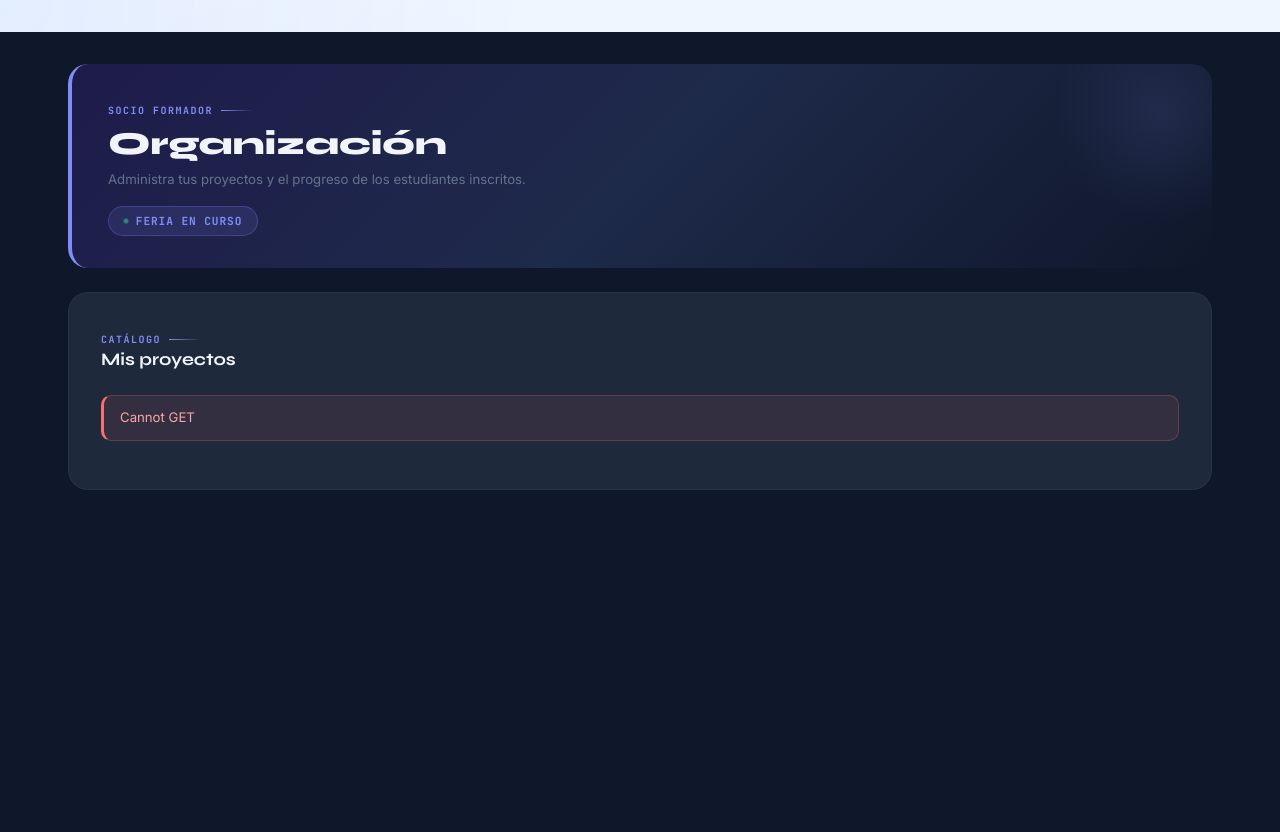
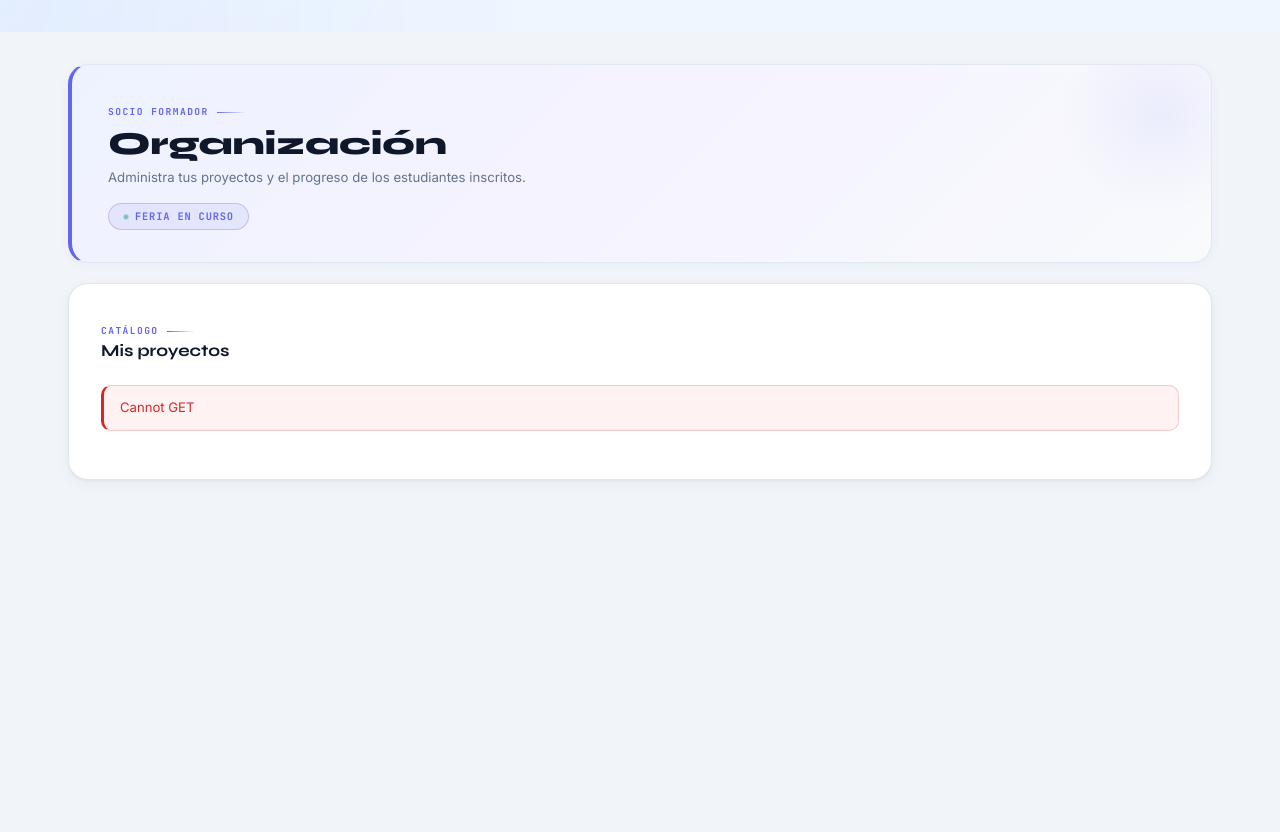
Before and after one commit to Abrilolo/sistema_feriasocial, a Python web app: template app/templates/socio_dashboard.html in a window 1280 px wide. Run offline with Jinja, Linux system fonts and the light colour scheme; the template is opened without the code that fills it, so the values that code supplies are empty.

Commit message:
socio: tema claro, gauge centrado y grande, stats abajo
Co-Authored-By: Claude Haiku 4.5 <noreply@anthropic.com>

```diff
--- a/app/static/css/socio.css
+++ b/app/static/css/socio.css
@@ -1,21 +1,25 @@
 @import url('https://fonts.googleapis.com/css2?family=Syne:wght@600;700;800&family=JetBrains+Mono:wght@400;500;700&display=swap');
 
-/* ── Variables ───────────────────────────────────────────── */
+/* ── Variables (light theme) ─────────────────────────────── */
 :root {
-  --soc-accent:       #818cf8;
-  --soc-accent-2:     #c084fc;
-  --soc-accent-glow:  rgba(129, 140, 248, 0.18);
-  --soc-bg:           #0f172a;
-  --soc-panel:        #1e293b;
-  --soc-panel-hover:  #243049;
-  --soc-border:       rgba(148, 163, 184, 0.08);
-  --soc-border-lit:   rgba(129, 140, 248, 0.28);
-  --soc-text:         #f1f5f9;
-  --soc-text-2:       #cbd5e1;
-  --soc-muted:        #64748b;
-  --soc-success:      #34d399;
-  --soc-warning:      #fbbf24;
-  --soc-danger:       #f87171;
+  --soc-accent:      #6366f1;
+  --soc-accent-2:    #a78bfa;
+  --soc-accent-soft: rgba(99, 102, 241, 0.09);
+  --soc-accent-glow: rgba(99, 102, 241, 0.18);
+  --soc-bg:          #f1f5f9;
+  --soc-panel:       #ffffff;
+  --soc-panel-2:     #f8fafc;
+  --soc-border:      #e2e8f0;
+  --soc-border-lit:  rgba(99, 102, 241, 0.3);
+  --soc-text:        #0f172a;
+  --soc-text-2:      #334155;
+  --soc-muted:       #64748b;
+  --soc-success:     #059669;
+  --soc-success-bg:  #ecfdf5;
+  --soc-warning:     #d97706;
+  --soc-warning-bg:  #fffbeb;
+  --soc-danger:      #dc2626;
+  --soc-danger-bg:   #fef2f2;
 }
 
 /* ── Page ────────────────────────────────────────────────── */
@@ -23,9 +27,8 @@
   background: var(--soc-bg);
   color: var(--soc-text);
   min-height: 100vh;
-  font-family: 'Inter', 'Syne', system-ui, sans-serif;
+  font-family: 'Inter', system-ui, sans-serif;
 }
-
 .soc-page #mainHeader { display: none; }
 
 /* ── Layout ──────────────────────────────────────────────── */
@@ -35,16 +38,16 @@
   padding: 2rem 1.75rem 5rem;
   display: flex;
   flex-direction: column;
-  gap: 1.5rem;
+  gap: 1.25rem;
 }
 
-/* ── Section label (mono accent line) ───────────────────── */
+/* ── Section label ───────────────────────────────────────── */
 .soc-label {
   display: inline-flex;
   align-items: center;
   gap: 0.5rem;
   font-family: 'JetBrains Mono', monospace;
-  font-size: 0.625rem;
+  font-size: 0.6rem;
   text-transform: uppercase;
   letter-spacing: 0.15em;
   color: var(--soc-accent);
@@ -53,7 +56,7 @@
 .soc-label::after {
   content: '';
   display: block;
-  width: 2rem;
+  width: 1.75rem;
   height: 1px;
   background: linear-gradient(90deg, var(--soc-accent), transparent);
 }
@@ -64,16 +67,15 @@
   border-radius: 20px;
   border: 1px solid var(--soc-border);
   padding: 2rem;
+  box-shadow: 0 1px 3px rgba(0,0,0,0.05), 0 4px 16px rgba(0,0,0,0.04);
 }
 
 /* ── Header panel ────────────────────────────────────────── */
 .soc-header {
-  background: linear-gradient(135deg, #1e1b4b 0%, #1e2a4a 50%, #0f172a 100%);
+  background: linear-gradient(135deg, #eef2ff 0%, #f5f3ff 50%, #f8fafc 100%);
+  border: 1px solid var(--soc-border);
   border-left: 4px solid var(--soc-accent);
   border-radius: 20px;
-  border-top-color: var(--soc-border);
-  border-right-color: var(--soc-border);
-  border-bottom-color: var(--soc-border);
   padding: 2rem 2.25rem;
   display: flex;
   align-items: center;
@@ -81,13 +83,14 @@
   gap: 2rem;
   position: relative;
   overflow: hidden;
+  box-shadow: 0 2px 8px rgba(99,102,241,0.06);
 }
 .soc-header::before {
   content: '';
   position: absolute;
-  top: -60px; right: -60px;
-  width: 220px; height: 220px;
-  background: radial-gradient(circle, rgba(129,140,248,0.12) 0%, transparent 70%);
+  top: -50px; right: -50px;
+  width: 200px; height: 200px;
+  background: radial-gradient(circle, rgba(99,102,241,0.08) 0%, transparent 70%);
   pointer-events: none;
 }
 .soc-header-left { flex: 1; min-width: 0; }
@@ -97,7 +100,7 @@
   font-weight: 800;
   color: var(--soc-text);
   line-height: 1.1;
-  margin: 0.35rem 0 0.5rem;
+  margin: 0.3rem 0 0.4rem;
   white-space: nowrap;
   overflow: hidden;
   text-overflow: ellipsis;
@@ -111,17 +114,17 @@
   display: inline-flex;
   align-items: center;
   gap: 0.4rem;
-  background: rgba(129,140,248,0.12);
-  border: 1px solid rgba(129,140,248,0.25);
+  background: var(--soc-accent-soft);
+  border: 1px solid var(--soc-border-lit);
   border-radius: 99px;
-  padding: 0.35rem 0.9rem;
-  font-size: 0.7rem;
+  padding: 0.3rem 0.85rem;
+  font-size: 0.65rem;
   font-weight: 700;
   color: var(--soc-accent);
   font-family: 'JetBrains Mono', monospace;
   text-transform: uppercase;
   letter-spacing: 0.08em;
-  margin-top: 1rem;
+  margin-top: 0.9rem;
 }
 .soc-header-badge::before {
   content: '';
@@ -141,17 +145,18 @@
   justify-content: center;
   width: 72px; height: 72px;
   border-radius: 16px;
-  background: rgba(255,255,255,0.06);
+  background: #fff;
   border: 1px solid var(--soc-border);
   overflow: hidden;
+  box-shadow: 0 2px 8px rgba(0,0,0,0.07);
 }
 .soc-logo-wrap.visible { display: flex; }
 .soc-logo { width: 56px; height: 56px; object-fit: contain; }
 
-/* ── Panel title row ─────────────────────────────────────── */
+/* ── Panel heading ───────────────────────────────────────── */
 .soc-panel-title {
   font-family: 'Syne', sans-serif;
-  font-size: 1.1rem;
+  font-size: 1.05rem;
   font-weight: 700;
   color: var(--soc-text);
   margin: 0 0 1.5rem;
@@ -164,21 +169,17 @@
   margin-bottom: 1.5rem;
   flex-wrap: wrap;
 }
-.soc-panel-header-right {
-  display: flex;
-  gap: 0.5rem;
-  flex-shrink: 0;
-}
+.soc-panel-header-right { display: flex; gap: 0.5rem; flex-shrink: 0; }
 
-/* ── Error block ─────────────────────────────────────────── */
+/* ── Error ───────────────────────────────────────────────── */
 .soc-error {
   display: none;
-  background: rgba(248, 113, 113, 0.1);
-  border: 1px solid rgba(248,113,113,0.25);
+  background: var(--soc-danger-bg);
+  border: 1px solid rgba(220,38,38,0.2);
   border-left: 3px solid var(--soc-danger);
   border-radius: 10px;
-  color: #fca5a5;
-  font-size: 0.825rem;
+  color: var(--soc-danger);
+  font-size: 0.82rem;
   padding: 0.75rem 1rem;
   margin-bottom: 1rem;
 }
@@ -186,8 +187,8 @@
 /* ── Project grid ────────────────────────────────────────── */
 .soc-project-grid {
   display: grid;
-  grid-template-columns: repeat(auto-fill, minmax(360px, 1fr));
-  gap: 1.25rem;
+  grid-template-columns: repeat(auto-fill, minmax(340px, 1fr));
+  gap: 1rem;
 }
 
 /* ── Project card ────────────────────────────────────────── */
--- a/app/templates/socio_dashboard.html
+++ b/app/templates/socio_dashboard.html
@@ -4,7 +4,7 @@
 {% block body_class %}soc-page{% endblock %}
 
 {% block head %}
-<link rel="stylesheet" href="{{ url_for('static', path='css/socio.css') }}?v=1" />
+<link rel="stylesheet" href="{{ url_for('static', path='css/socio.css') }}?v=2" />
 {% endblock %}
 
 {% block content %}
@@ -50,8 +50,8 @@
       </button>
     </div>
 
-    <!-- Gauge + stats -->
-    <div class="soc-gauge-wrap">
+    <!-- Gauge centrado + stats abajo -->
+    <div class="soc-gauge-section">
       <div class="soc-gauge-svg-wrap">
         <svg viewBox="0 0 100 50" class="soc-gauge-svg">
           <path d="M 10 50 A 40 40 0 0 1 90 50" class="soc-gauge-track" />
```
Also changed, not shown: other parts of app/static/css/socio.css (+117 -120 lines).
